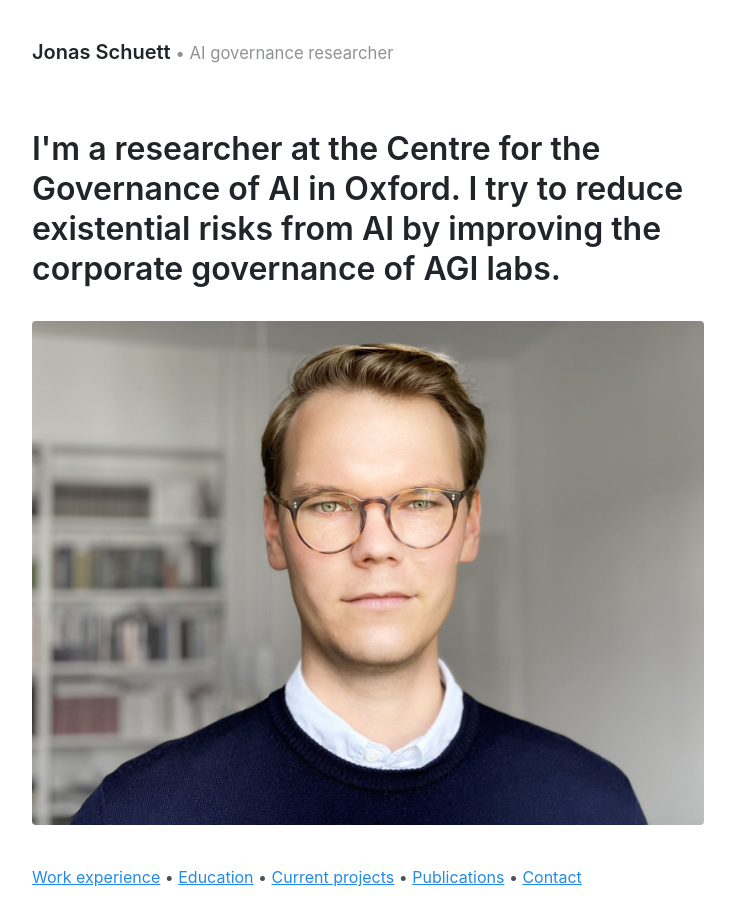
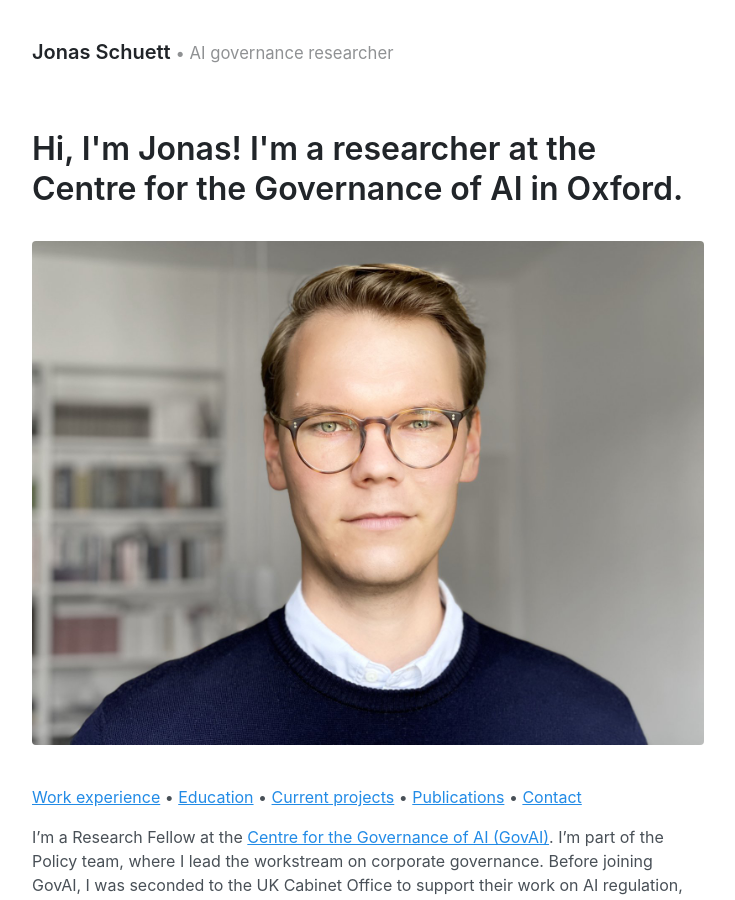
Before and after one commit to jonasschuett/jonasschuett.github.io, a Jekyll site: the page built from _posts/2020-04-04-introduction.md, in a window 1280 px wide and 900 px high. Shown: the whole window, without its empty margins (272-1007 px from the left). Built offline with Jekyll 4.4.1, drawn with Linux system fonts in a browser that asks for light colours.

Commit message:
Update 2020-04-04-introduction.md

```diff
--- a/_posts/2020-04-04-introduction.md
+++ b/_posts/2020-04-04-introduction.md
@@ -1,6 +1,6 @@
 ---
 layout: page
-title: I'm a researcher at the Centre for the Governance of AI in Oxford. I try to reduce existential risks from AI by improving the corporate governance of AGI labs.
+title: Hi, I'm Jonas! I'm a researcher at the Centre for the Governance of AI in Oxford.
 ---
 
 <br>![Jonas Schuett](/jonasschuett.jpg "Jonas Schuett")
```
